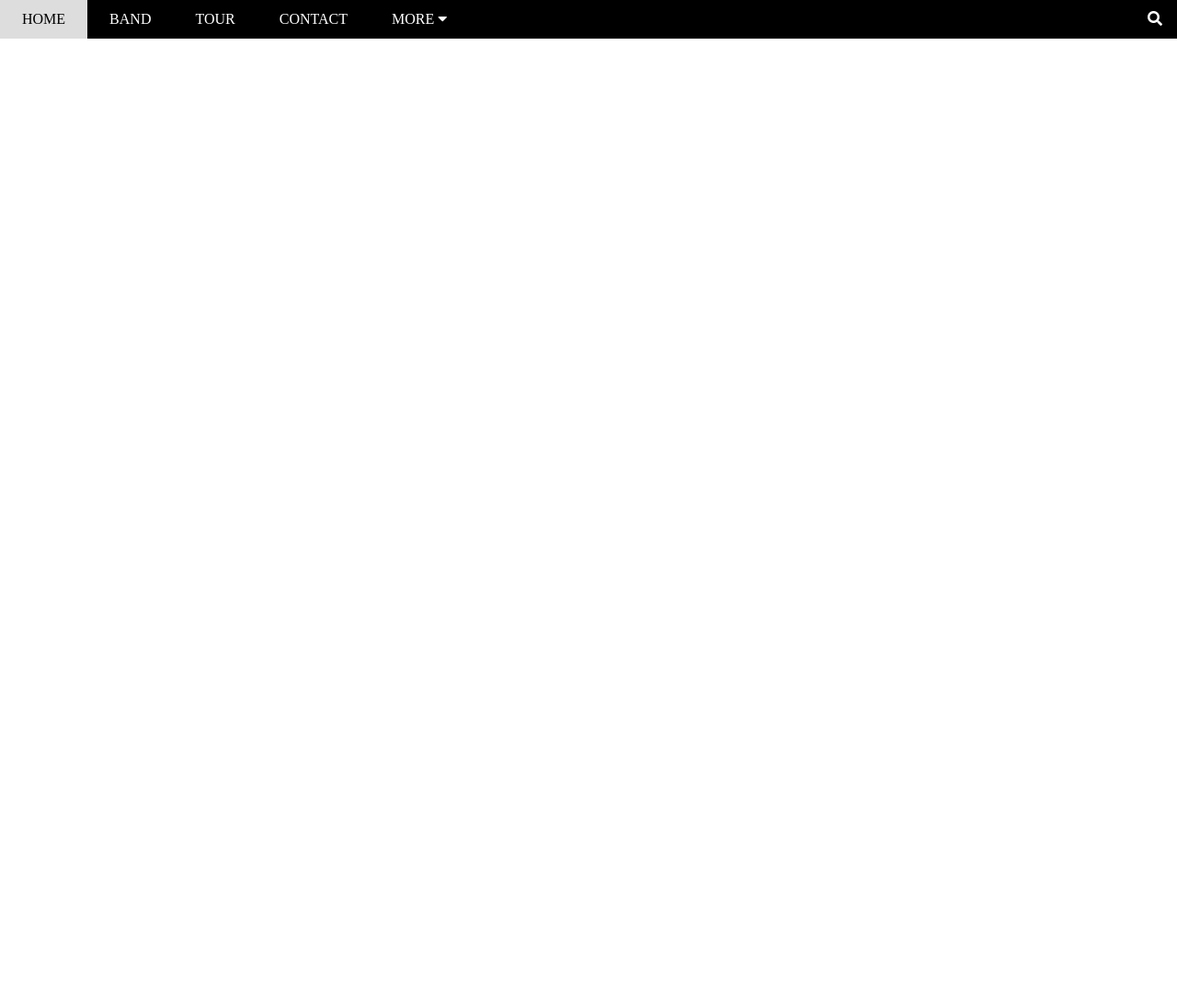
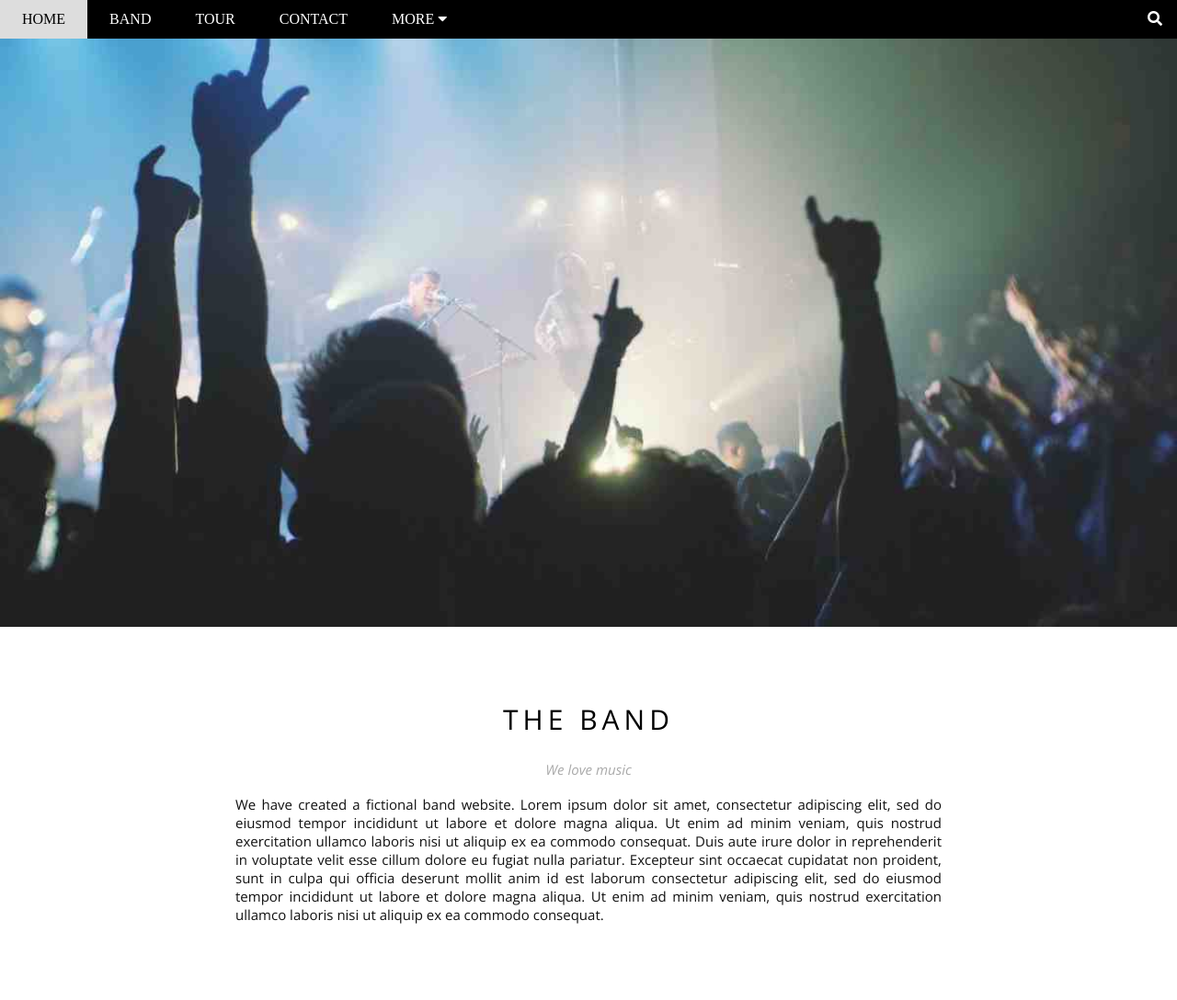
Before and after one commit to booldook/2021-sc-app-03-band, a plain HTML site: page html/index.html in a window 1280 px wide. Shown: the top 1088 px of the page at 92% size. Before the commit the page ends 800 px from the top, so only its background shows below. Drawn offline with nearby package versions, Linux system fonts and the light colour scheme.

Commit message:
band-wrapper 만드는 중

```diff
--- a/css/base.css
+++ b/css/base.css
@@ -1,4 +1,7 @@
-html, body, h1, h2, h3, h4, h5, p, div {margin: 0; padding: 0; box-sizing: border-box;}
+/* font-weight: normal, bold, bolder, light, lighter */
+/* font-weight: 100, 200, 300, 400, 800 */
+html, body, h1, h2, h3, h4, h5, h6, p, div {margin: 0; padding: 0; box-sizing: border-box;}
+h1, h2, h3, h4, h5, h6 {font-weight: inherit;}
 img {vertical-align: bottom;}
 
 a {color: inherit; text-decoration: none;}
--- a/css/index.css
+++ b/css/index.css
@@ -1,3 +1,13 @@
+/*************** common *****************/
+@import url('https://fonts.googleapis.com/css2?family=Open+Sans:ital,wght@0,300;0,400;1,300;1,400&display=swap');
+/* font-family: 'Open Sans', sans-serif; */
+
+html, body {height: 10000px;}
+.wrapper {max-width: 800px; margin: auto; padding: 80px 16px;}
+h2.title {font-family: 'Open Sans', sans-serif; text-align: center; font-size: 30px; letter-spacing: 5px; margin-bottom: 24px;}
+h3.title {font-family: 'Open Sans', sans-serif; text-align: center; font-size: 15px; color: #aaa; font-style: italic; margin-bottom: 18px;}
+p.content {font-family: 'Open Sans', sans-serif; font-size: 15px; color: #111; text-align: justify;}
+
 /*************** .header-wrapper *****************/
 .header-wrapper {background-color: #000; color: #fff;}
 .header-wrapper .navi-wrap {float: left;}
@@ -5,3 +15,6 @@
 .header-wrapper .navi-wrap .navi:hover {color: #000; background-color: #ddd;}
 .header-wrapper .search-wrap {float: right; padding: 12px 16px;}
 .header-wrapper .search-wrap:hover {background-color: #f30;}
+
+/*************** .band-wrapper *****************/
+.band-wrapper
--- a/html/index.html
+++ b/html/index.html
@@ -26,12 +26,18 @@
 
 	<!-- .main-wrapper -->
 	<div class="main-wrapper">
-		<img src="../img/" alt="">
+		<img src="../img/ny.jpg" alt="ny" class="w100">
 	</div>
 
 	<!-- .band-wrapper -->
 	<div class="band-wrapper">
-
+		<div class="wrapper">
+			<h2 class="title">THE BAND</h2>
+			<h3 class="title">We love music</h3>
+			<p class="content">
+				We have created a fictional band website. Lorem ipsum dolor sit amet, consectetur adipiscing elit, sed do eiusmod tempor incididunt ut labore et dolore magna aliqua. Ut enim ad minim veniam, quis nostrud exercitation ullamco laboris nisi ut aliquip ex ea commodo consequat. Duis aute irure dolor in reprehenderit in voluptate velit esse cillum dolore eu fugiat nulla pariatur. Excepteur sint occaecat cupidatat non proident, sunt in culpa qui officia deserunt mollit anim id est laborum consectetur adipiscing elit, sed do eiusmod tempor incididunt ut labore et dolore magna aliqua. Ut enim ad minim veniam, quis nostrud exercitation ullamco laboris nisi ut aliquip ex ea commodo consequat.
+			</p>
+		</div>
 	</div>
 
 	<!-- .tour-wrapper -->
```
